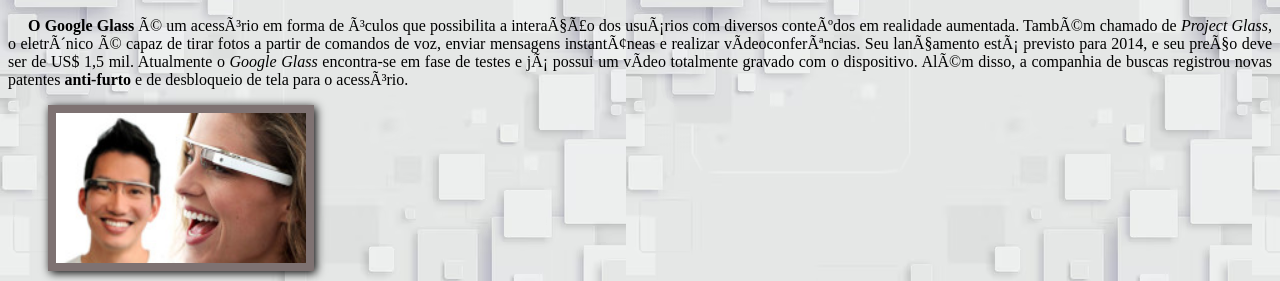
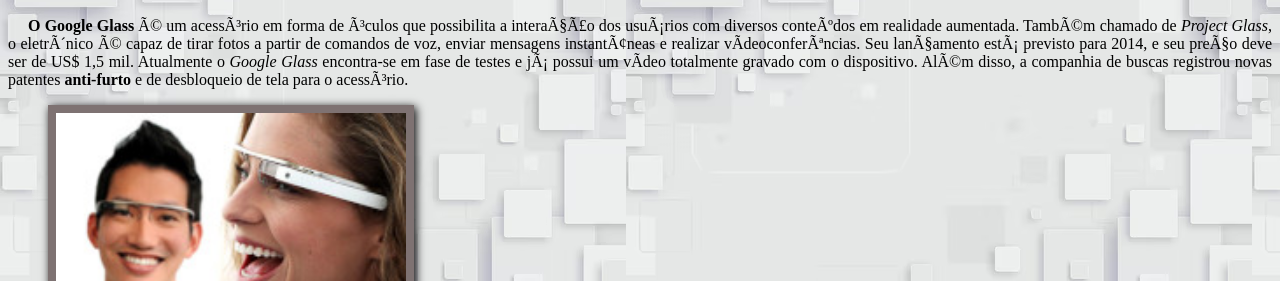
Before and after one commit to Renan1602/mais-uma-vez, a plain HTML site: page index.html in a window 1280 px wide. Shown: the part 519-800 px from the top of the page. Drawn offline with Linux system fonts and the light colour scheme.

Commit message:
Add files via upload

```diff
--- a/_css/estilo.css
+++ b/_css/estilo.css
@@ -13,8 +13,8 @@
  /* Formatação de imagens ou legendas */
  figure.foto-legenda{
    position: relative;
-   width: 250px;
-   height: 150px;
+   width: 350px;
+   height: 200px;
    border: 8px solid rgb(126, 114, 114);
    box-shadow:  2px 2px 9px;
 }
```
